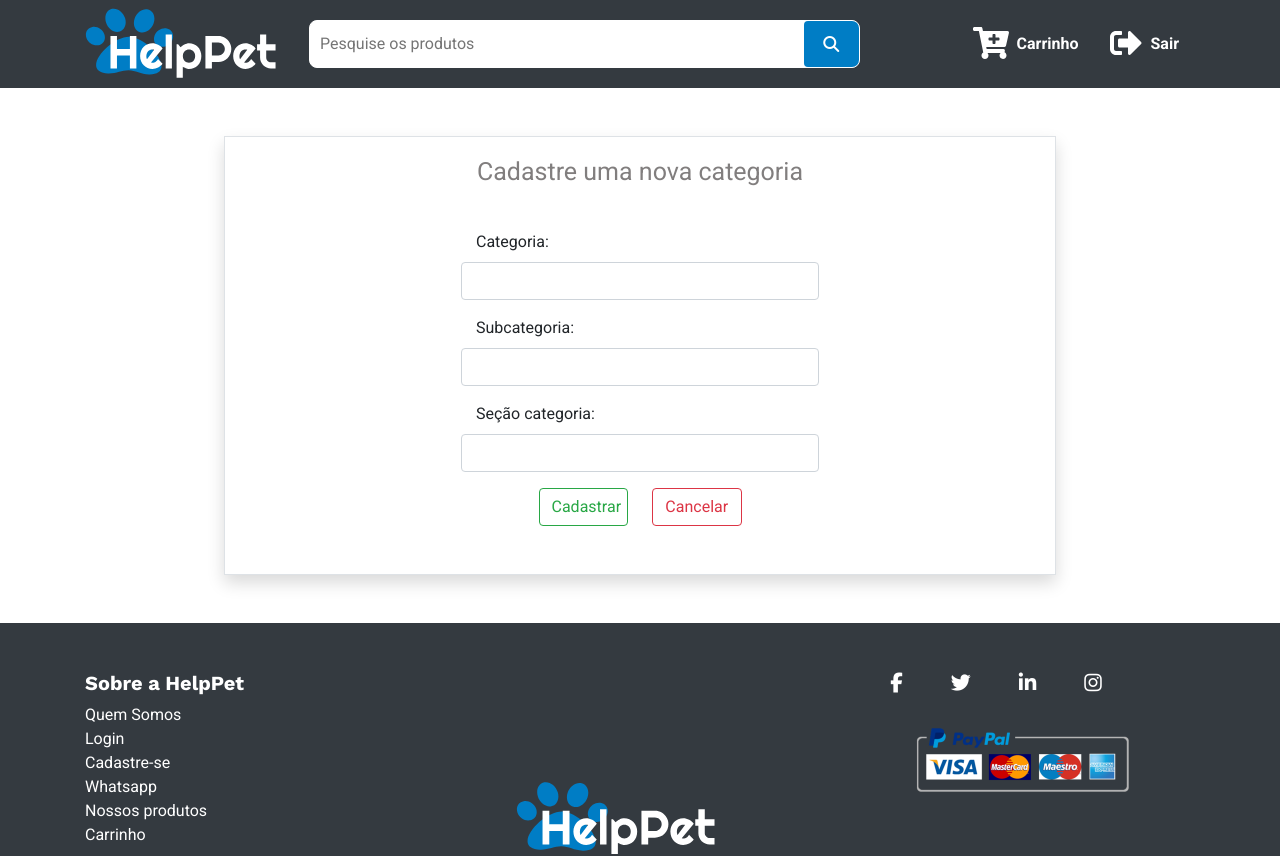
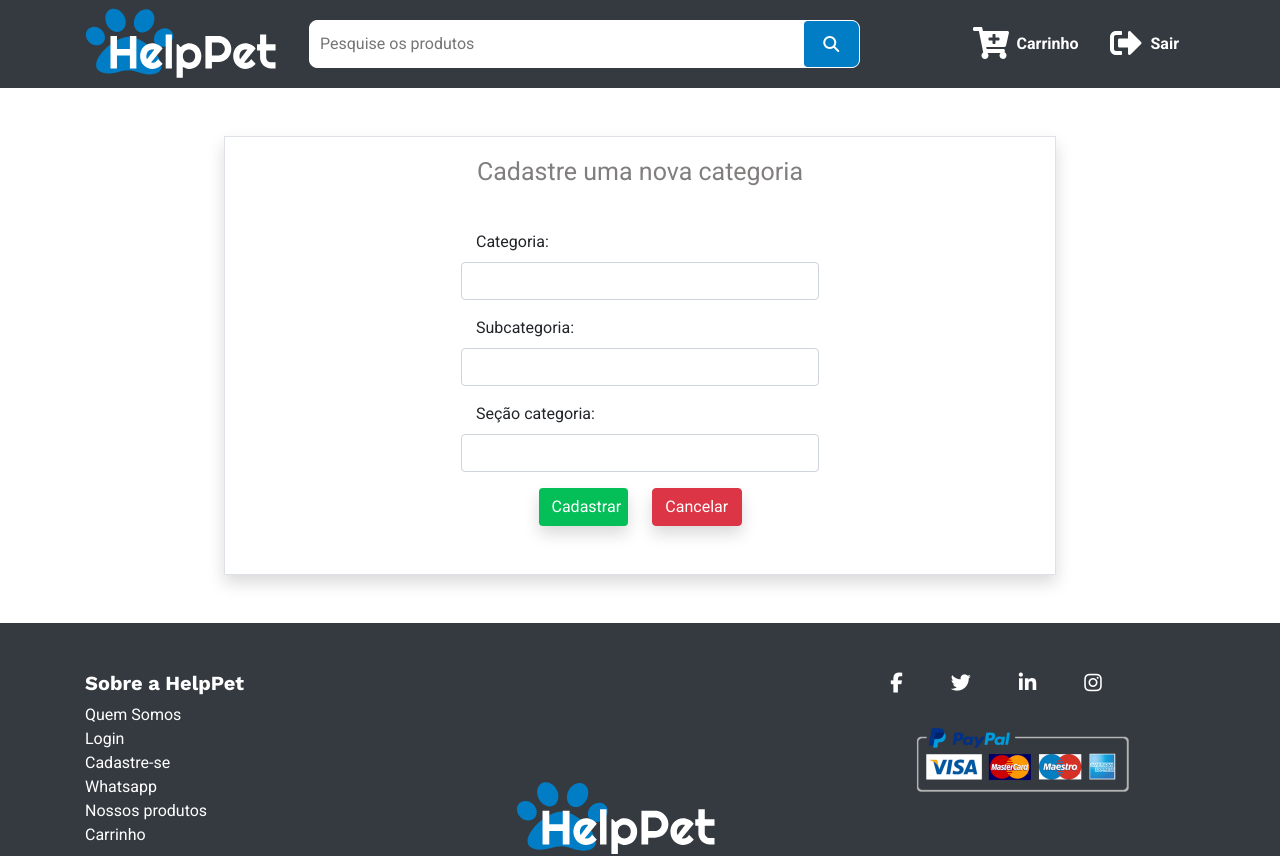
Before and after one commit to juliop3p/HelppetFrontend, an Angular app in the folder frontend/: page /form-categoria in a window 1280 px wide. Shown: the top 856 px of the page. Built offline with nearby package versions, Linux system fonts and the light colour scheme; no server answers; sample sign-in values are in the browser's storage; what ngx-paypal would draw is missing.

Commit message:
update form-categoria

```diff
--- a/frontend/src/app/pages/form-categoria/form-categoria.component.html
+++ b/frontend/src/app/pages/form-categoria/form-categoria.component.html
@@ -42,12 +42,12 @@
       <div class="row mb-5">
         <div class="col-md-12 d-flex justify-content-center">
           <button
-            class="btn btn-outline-success w-25 mr-4"
+            class="btn btn-green shadow w-25 mr-4"
             (click)="cadastrar()"
           >
             Cadastrar
           </button>
-          <a routerLink="/dashboard" class="btn btn-outline-danger w-25"
+          <a routerLink="/dashboard" class="btn btn-danger shadow w-25"
             >Cancelar</a
           >
         </div>
```
